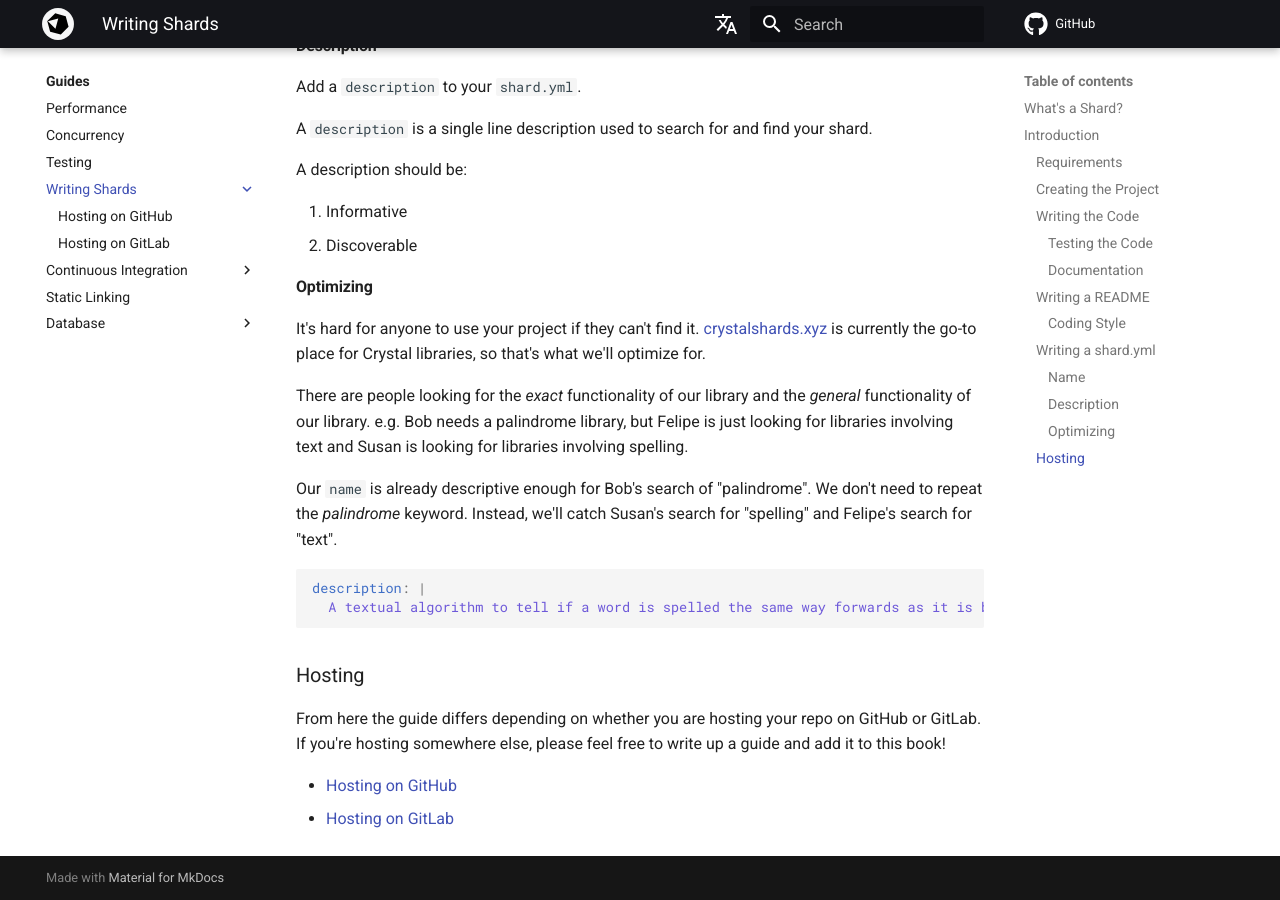
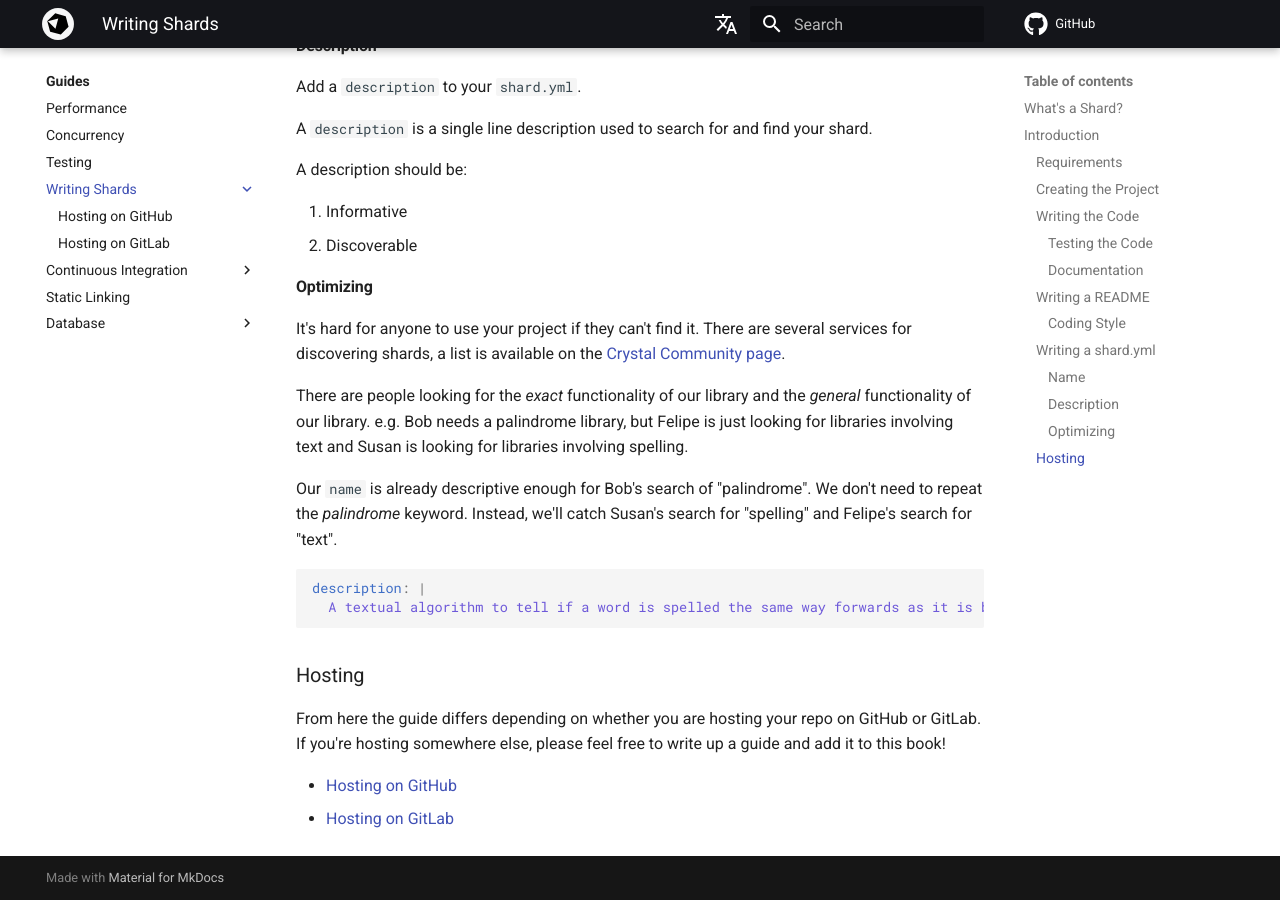
Before and after one commit to crystal-lang/crystal-book, an MkDocs documentation site: the page built from docs/guides/writing_shards.md, in a window 1280 px wide and 900 px high, scrolled down 3633 px. Built offline with MkDocs 1.6.1 and Material for MkDocs 9.7.7, drawn with Linux system fonts in a browser that asks for light colours; nearby versions of some CDN libraries; library files that are not in the unit come from our copies; comment, search, counter and statistics services are not loaded.

Commit message:
Update crystal shards location (#558)
Co-authored-by: Johannes Müller <straightshoota@gmail.com>

```diff
--- a/docs/guides/writing_shards.md
+++ b/docs/guides/writing_shards.md
@@ -160,7 +160,7 @@ A description should be:
 #### Optimizing
 
 It's hard for anyone to use your project if they can't find it.
-[crystalshards.xyz](https://crystalshards.xyz/) is currently the go-to place for Crystal libraries, so that's what we'll optimize for.
+There are several services for discovering shards, a list is available on the [Crystal Community page](https://crystal-lang.org/community/#shards).
 
 There are people looking for the _exact_ functionality of our library and the _general_ functionality of our library.
 e.g. Bob needs a palindrome library, but Felipe is just looking for libraries involving text and Susan is looking for libraries involving spelling.
```
